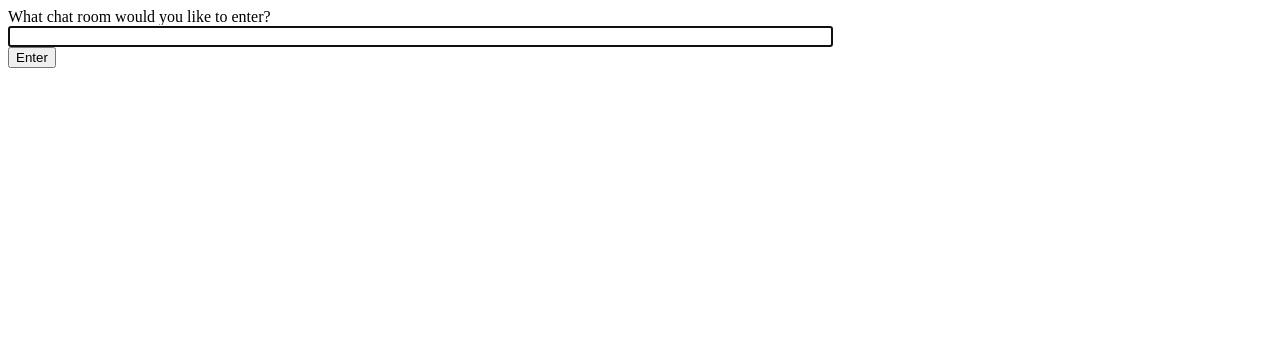
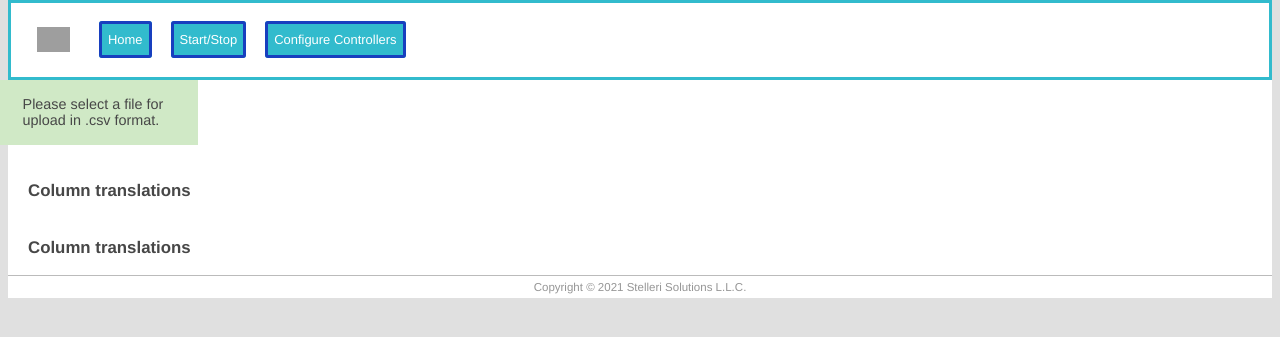
Before and after one commit to PhilGW/Stelleri, a Django app: page /stelleri/ in a window 1280 px wide. Shown: the top 337 px of the page. Run offline with Django 3.2, Linux system fonts and the light colour scheme; grey boxes are pictures that could not be loaded.

```diff
--- /dev/null
+++ b/mystelleri/static/main.css
@@ -0,0 +1,394 @@
+@charset "utf-8";
+#wrapper {
+    margin-top: 0px;
+    /*margin-left: auto;*/
+    /*margin-right: auto;*/
+    background-color: #FFFFFF;
+    /*width: 1200px;  !*800*!*/
+}
+/* wrapper applies to everything */
+#header {
+    /*border-style: none;*/
+    /*width: 50px;  !*800 then 1200 *!*/
+    height: 10%;
+    border-style: solid;
+    border-color: #32bbcd;
+    border-width: 3px;
+    background-color: white;
+    /*background-color: red;*/
+    /*vertical-align: middle;*/
+}
+#logo {
+    /*height: 9%;*/
+    margin-left: -2%;
+    background-color: white;
+    padding-left: 0px;
+    vertical-align: middle;
+}
+#nav {
+    height: 5%;
+    background-color: white/*#d0e9c6;*/
+
+}
+#nav li { /*The horiz list that includes the log and the site options */
+    margin-left: 15px; /*space in between choices*/
+    display: inline; /* list horizontally */
+    padding-top: 8px;
+    padding-bottom: 8px;
+    padding-left: 6px;
+    padding-right: 6px;
+    font-size: 0.9em;
+    list-style-type: none;
+    vertical-align: middle;
+}
+#nav li a {display:inline;}
+
+#nav li:hover {
+    color: #183fbf;
+    border-color: #32bbcd;
+    background-color: #94c1de;
+}
+#nav .toptiles{
+    border-radius: 3px;
+    cursor: pointer;
+    color: white;
+    border-style: solid;
+    border-color: #183fbf;
+    /*border-color: red;*/
+    border-width: 3px;
+    list-style-position: inside;
+    background-color: #32bbcd;
+}
+
+#nav .loginout {
+    color: #32bbcd;
+    font-weight: bold;
+    /*horiz-align: right;*/
+    /*text-align: right;*/
+    float: right;
+    background-color: white;
+    border-color: white;
+    text-wrap: normal;
+}
+
+
+#nav li a {
+    text-decoration: none;
+    color: white;
+}
+body {
+    margin-top: 0px;
+    background-color: #E0E0E0;
+    font-family: Gotham, "Helvetica Neue", Helvetica, Arial, sans-serif;
+    font-size: 0.9em;
+    text-align: left;
+    color: #474747;
+}
+#footer {
+    text-align: center;
+    font-size: 0.8em;
+    margin-top: 5px; /* 5 */
+    padding-top: 5px; /* 10 */
+    padding-bottom: 5px; /* 10 */
+    background-color: #FFFFFF;
+    border-top: thin solid #BBBBBB;
+    clear: both;
+    color: #969696;
+}
+
+#plotnav {
+    background-color: #d0e9c6;
+    padding-top: 2px;
+    padding-bottom: 2px;
+    padding-left: 3px;
+    padding-right: 10px;
+    width: auto; /*150px*/
+    margin-left: -15%;
+    /*margin-right: 10px;*/
+}
+
+#leftsidebar {
+    width: 15%; /*180px;*/
+    height: auto; /*350px;*/
+    float: left;
+    /*margin-outside: -20px;*/
+    /*margin-right: 20px;*/
+}
+#main { /*Holds the actual content of the page*/
+    width: 82%;  /* 560px orignally, then 800px*/
+    float: left;
+    margin-left: 20px; /* 20px */
+    margin-right: 10px; /* 10px */
+    padding-right: 10px; /* 10px */
+}
+#logo {
+    padding: 10px;
+}
+ul.errorlist {
+    margin: 0;
+    padding: 0;
+}
+.errorlist li {
+    border: 1px solid red;
+    color: red;
+    background: rgba(255, 0, 0, 0.15);
+    list-style-position: inside;
+    display: block;
+    font-size: 1.0em;
+    margin: 0 0 3px;
+    padding: 4px 5px;
+    text-align: center;
+    border-radius: 3px;
+}
+
+input, textarea {
+    width: 100%;
+    padding: 5px!important;
+    -webkit-box-sizing: border-box;
+    -moz-box-sizing: border-box;
+    box-sizing: border-box;
+    border-radius: 3px;
+    border-style: solid;
+    border-width: 1px;
+    border-color: rgb(169,169,169)
+}
+
+input {
+    height: 30px;
+}
+.success {
+    background-color: rgba(0, 128, 0, 0.15);
+    padding: 10px;
+    text-align: center;
+    color: green;
+    border: 1px solid green;
+    border-radius: 3px;
+}
+
+.required label:after {
+    content: "*";
+}
+/***************************************/
+
+#uformula li { /*The horiz list that includes the log and the site options */
+    /*margin-left: 15px; !*space in between choices*!*/
+    display: inline; /* list horizontally */
+    padding-top: 8px;
+    padding-bottom: 8px;
+    padding-left: 10px;
+    padding-right: 10px;
+    font-size: 1.2em;
+    list-style-type: none;
+    background-color: #183fbf;
+    color: white;
+    border-radius: 3px;
+    /*vertical-align: middle;*/
+}
+#uformula li a {display:inline;}
+
+/*#nav .toptiles{*/
+    /*border-radius: 3px;*/
+    /*cursor: pointer;*/
+    /*color: white;*/
+    /*border-style: solid;*/
+    /*border-color: #4cae4c;*/
+    /*!*border-color: red;*!*/
+    /*border-width: 3px;*/
+    /*list-style-position: inside;*/
+    /*background-color: green;*/
+
+table.table-style-three {
+    font-family: verdana, arial, sans-serif;
+    font-size: 11px;
+    color: #333333;
+    border-width: 1px;
+    border-color: #3A3A3A;
+    border-collapse: collapse;
+}
+table.table-style-three th {
+    border-width: 1px;
+    padding: 8px;
+    border-style: solid;
+    border-color: #32bbcd;
+    background-color: #183fbf;
+    color: #ffffff;
+}
+
+/* table.table-style-three tr:hover td {
+    cursor: pointer;
+}*/
+
+table.table-style-three td {
+    border-width: 1px;
+    padding-top: 2px;
+    padding-bottom: 2px;
+    border-style: solid;
+    border-color: #32bbcd;
+    background-color: #ffffff;
+}
+table.table-style-three tr:nth-child(even) td {
+    background-color: #94c1de;
+}
+table.table-style-three tr:nth-child(odd) td {
+    background-color: #c0c0c0;
+}
+
+.mybutton {
+    background-color: slategray;
+    padding: 5px;
+    text-align: center;
+    color: white;
+    border: 2px solid darkslategray;
+    border-radius: 3px;
+    cursor: pointer;
+}
+.mybutton:hover {
+    background-color: dodgerblue;
+}
+
+.myinlinebutton {
+    background-color: slategray;
+    padding: 5px;
+    text-align: center;
+    color: white;
+    border: 2px solid darkslategray;
+    border-radius: 3px;
+    cursor: pointer;
+    display: inline-block;
+    margin-right: 25px;
+}
+.myinlinebutton:hover {
+    background-color: dodgerblue;
+}
+
+
+.filterbutton {
+    /*display: block;*/
+    width: 100%;
+    padding: 2px;
+    text-align: center;
+    color: white;
+    border-radius: 3px;
+    color: white;
+    border-style: solid;
+    border-color: #32bbcd;
+    border-width: 3px;
+    background-color: #183fbf;
+    margin: 1px;
+    cursor: pointer;
+    /*margin-right: 20px;*/
+}
+.filterbutton h5:hover{
+    cursor: pointer;
+}
+
+.filterbutton:hover {
+    color: darkslategray;
+    border-color: #183fbf;
+    background-color: #32bbcd;
+    cursor: pointer;
+}
+
+.tiny{
+    font-size:1px;
+    margin: 0px;
+    line-height: 0px;
+    /*margin-bottom: -10px;*/
+}
+
+.mybutton:disabled {
+    text-decoration: line-through;
+}
+
+input[type="checkbox"] {
+    display: inline-block;
+    width: 15px;
+    vertical-align: top;
+}
+
+/*.label-text {*/
+  /*display: inline-block;*/
+  /*!*width: 200px;*!*/
+  /*!*word-break: break-all; *!*/
+/*}*/
+
+.mycheck {
+	padding-left:2px;
+	height:5px;
+	display:inline-block;
+	line-height:5px;
+	background-repeat:no-repeat;
+	background-position: 0 0;
+	font-size:11px;
+	vertical-align:middle;
+	cursor:pointer;
+}
+
+.textwarning {
+    color: darkorange;
+    font-weight: bold;
+    padding-bottom: 0px;
+    margin-bottom: 0px;
+}
+.buttonwarning {
+    background-color: darkorange;
+    padding: 5px;
+    text-align: center;
+    color: white;
+    border: 2px solid darkslategray;
+    border-radius: 3px;
+    cursor: pointer;
+    margin-bottom: 5px;
+}
+
+/*Get rid of the underlining of links that is the default*/
+.buttonwarning a:hover, a:visited, a:active, a:link {
+    text-decoration: none;
+}
+
+/*.myformlabels {*/
+/*myformlabels::before {*/
+    /*content: '\a';*/
+    /*white-space: pre;*/
+/*}*/
+.myformclass::before {
+    content: '\a';
+    white-space: pre;
+    height: 20%;
+}
+
+#preview {
+    font-family: verdana, arial, sans-serif;
+    font-size: 8px;
+    color: #333333;
+    border-width: 1px;
+    border-color: #3A3A3A;
+    border-collapse: collapse;
+}
+#preview th {
+    border-width: 1px;
+    padding: 8px;
+    border-style: solid;
+    border-color: #5cb85c;
+    background-color: darkgreen;
+    color: #ffffff;
+}
+
+/* table.preview tr:hover td {
+    cursor: pointer;
+}*/
+
+#preview td {
+    border-width: 1px;
+    padding-top: 2px;
+    padding-bottom: 2px;
+    border-style: solid;
+    border-color: #5cb85c;
+    background-color: #ffffff;
+}
+#preview tr:nth-child(even) td {
+    background-color: #d0e9c6;
+}
+table.preview tr:nth-child(odd) td {
+    background-color: #c0c0c0;
+}
--- /dev/null
+++ b/mystelleri/templates/base.html
@@ -0,0 +1,63 @@
+{% load static %}
+<!doctype html>
+<html>
+<head>
+    <meta charset="utf-8">
+    <title>
+        {% block title %}
+            Untitled Document
+        {% endblock title %}
+    </title>
+    <link href="{% static 'main.css' %}" rel="stylesheet" type="text/css">
+    {#    <link rel="stylesheet" type="text/css" href="{% static '../../../mystelleri/static/main.css' %}" > <!-- This will overwrite the links above, I'm pretty sure... -->#}
+
+</head>
+<body>
+{#    <script src="https://cdn.plot.ly/plotly-latest.min.js"></script>#}
+    <div id="wrapper">
+        <header id="header">
+            <nav id="nav">
+
+                <ul>
+                    <img src="{% static 'ss_logo.png' %}"height="25" alt="" id="logo"/><!-- Formerly div id=topbanner -->
+                    <li class="toptiles" ><a href="/index">Home</a></li>
+                    <li class="toptiles" ><a href="/startstop">Start/Stop</a></li>
+                    <li class="toptiles" ><a href="/configure">Configure Controllers</a></li>
+{#                    {% for page in page_list %}#}
+{#                    <li class="toptiles" ><a href="{{ page.permalink }}">#}
+{#                        {{ page.title }}#}
+{#                    </a></li>#}
+{#                    {% endfor %}#}
+{#                    <li class="loginout">#}
+{#                        {% if user.is_authenticated %}Happy logging, {{ user.username }}.<br/><a class="loginout" style="color: blue;" href="{% url 'logout' %}?next=/">Log out</a>#}
+{#                        {% else %}Not logged in.<br/><a class="loginout" style="color: blue" href="{% url 'login' %}?next=/"> Log in now</a>#}
+{#                        {% endif %}#}
+{#                    </li>#}
+
+                </ul>
+            </nav>
+        </header>
+        <aside id="leftsidebar">
+            <nav id="plotnav">
+                <ul>
+                    {% block plotnav %}
+                    Select an option from the menu ribbon at the top of the page. You must be logged in to access content.
+                    {% endblock plotnav %}
+                </ul>
+            </nav>
+
+        </aside>
+        <section id="main">
+            {% block content %}
+            <h1>Welcome!</h1>
+            <p>This is the site template</p>
+            {% endblock content %}
+        </section>
+        <footer id="footer">
+            {% block footcontent %}
+            {% endblock footcontent %}
+            Copyright &copy; 2021 Stelleri Solutions L.L.C.
+        </footer>
+    </div>
+</body>
+</html>
--- a/mystelleri/urls.py
+++ b/mystelleri/urls.py
@@ -16,8 +16,13 @@ Including another URLconf
 from django.conf.urls import include
 from django.contrib import admin
 from django.urls import path
+from django.conf.urls.static import static
+from . import settings
 
 urlpatterns = [
     path('stelleri/', include('stelleri.urls')),
     path('admin/', admin.site.urls),
 ]
+
+# if settings.DEBUG:
+#     urlpatterns = urlpatterns + static(settings.STATIC_URL, document_root=settings.STATIC_ROOT)
--- a/stelleri/templates/stelleri/index.html
+++ b/stelleri/templates/stelleri/index.html
@@ -1,27 +1,25 @@
 <!DOCTYPE html>
-<html lang="en">
-<head>
-    <meta charset="UTF-8">
-    <title>Select a Chat Room</title>
-</head>
-<body>
-    What chat room would you like to enter?<br>
-    <input id="room-name-input" type="text" size="100"><br>
-    <input id="room-name-submit" type="button" value="Enter">
+{% extends "base.html" %}
+{#{% load staticfiles %}#}
 
-    <script>
-        document.querySelector('#room-name-input').focus();
-        document.querySelector('#room-name-input').onkeyup = function(e){
-            if (e.keyCode == 13) { //enter, return
-                document.querySelector('#room-name-submit').click();
-            }
-        };
+{% block title %}Home Page{% endblock title %}
 
-        document.querySelector('#room-name-submit').onclick = function(e) {
-            var roomName = document.querySelector('#room-name-input').value;
-            window.location.pathname = '/stelleri/' + roomName + '/';
-        };
+{% block plotnav %}
+    Please select a file for upload in .csv format.
+{% endblock plotnav %}
 
-    </script>
-</body>
-</html>
+<!-- Display the main area of the page -->
+{% block content %}
+
+
+
+    <h3> <br> Column translations</h3>
+{#    <div>{{  top5_old_csv | safe }}</div>#}
+    <h3> <br> Column translations</h3>
+
+
+
+{% endblock content %}
+
+{% block footcontent %}
+{%  endblock footcontent %}
--- a/stelleri/urls.py
+++ b/stelleri/urls.py
@@ -4,6 +4,7 @@ from . import views
 
 urlpatterns = [
     path('', views.index, name='index'),
-    path('controller1/', views.controller_update, name='controller_update'),
+    path('controller1/', views.configure_controller, name='configure_controller'),
+    path('configure/', views.configure_controller, name='configure_controller'),
     path('<str:room_name>/', views.room, name='room'),
 ]
--- a/stelleri/views.py
+++ b/stelleri/views.py
@@ -8,5 +8,5 @@ def room(request, room_name):
         'room_name': room_name
     })
 
-def controller_update(request):
-    return render(request, 'stelleri/controller_update.html')
+def configure_controller(request):
+    return render(request, 'stelleri/configure.html')
```
Also changed, not shown: mystelleri/settings.py (+11 -13 lines), stelleri/consumers.py (+9 -102 lines), stelleri/templates/stelleri/configure.html (renamed from stelleri/templates/stelleri/controller_update.html, +21 -8 lines).
